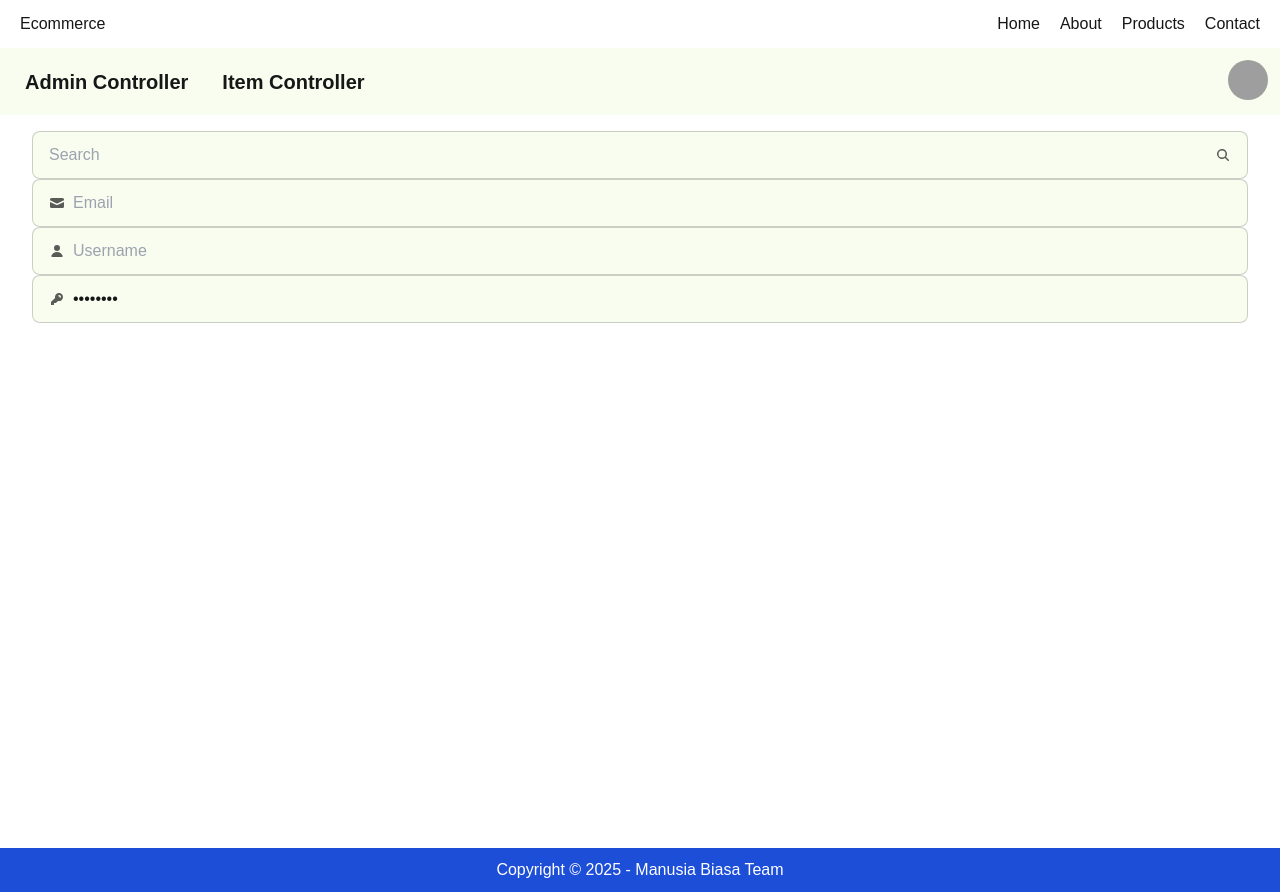
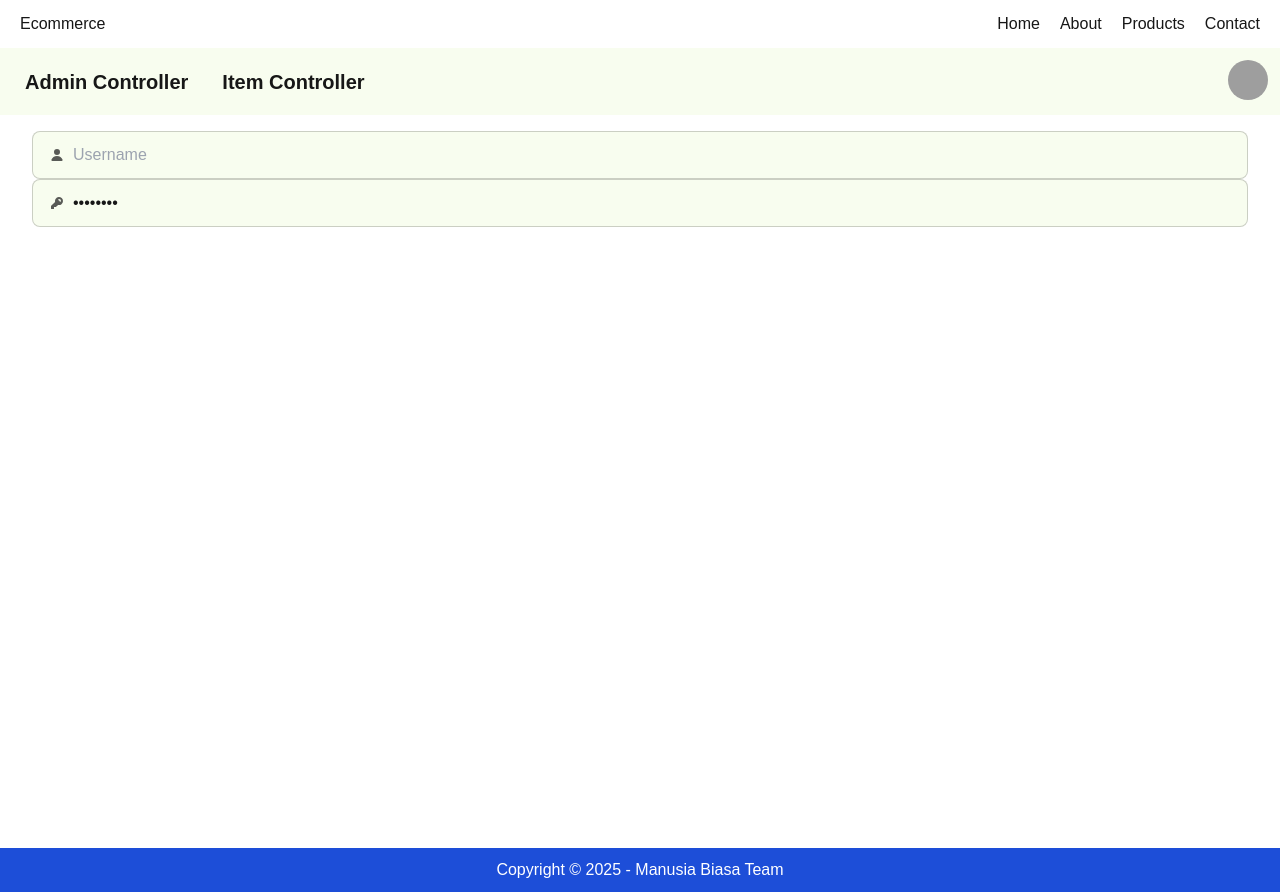
Before and after one commit to Deoca27/manusia-biasa, a Next.js app: page /admin/add in a window 1280 px wide. Built offline with nearby package versions, Linux system fonts and the light colour scheme; grey boxes are pictures that could not be loaded.

Commit message:
jhoshe: menghapus text input yang tidak digunakan

```diff
--- a/app/admin/add/page.tsx
+++ b/app/admin/add/page.tsx
@@ -1,34 +1,9 @@
 "use client";
 
-export default function AddPage(){
-return(
+export default function AddPage() {
+    return (
         <>
-    <label className="input input-bordered flex items-center gap-2">
-  <input type="text" className="grow" placeholder="Search" />
-  <svg
-    xmlns="http://www.w3.org/2000/svg"
-    viewBox="0 0 16 16"
-    fill="currentColor"
-    className="h-4 w-4 opacity-70">
-    <path
-      fillRule="evenodd"
-      d="M9.965 11.026a5 5 0 1 1 1.06-1.06l2.755 2.754a.75.75 0 1 1-1.06 1.06l-2.755-2.754ZM10.5 7a3.5 3.5 0 1 1-7 0 3.5 3.5 0 0 1 7 0Z"
-      clipRule="evenodd" />
-  </svg>
-</label>
-<label className="input input-bordered flex items-center gap-2">
-  <svg
-    xmlns="http://www.w3.org/2000/svg"
-    viewBox="0 0 16 16"
-    fill="currentColor"
-    className="h-4 w-4 opacity-70">
-    <path
-      d="M2.5 3A1.5 1.5 0 0 0 1 4.5v.793c.026.009.051.02.076.032L7.674 8.51c.206.1.446.1.652 0l6.598-3.185A.755.755 0 0 1 15 5.293V4.5A1.5 1.5 0 0 0 13.5 3h-11Z" />
-    <path
-      d="M15 6.954 8.978 9.86a2.25 2.25 0 0 1-1.956 0L1 6.954V11.5A1.5 1.5 0 0 0 2.5 13h11a1.5 1.5 0 0 0 1.5-1.5V6.954Z" />
-  </svg>
-  <input type="text" className="grow" placeholder="Email" />
-</label>
+        <div>
             <label className="input input-bordered flex items-center gap-2">
                 <svg
                     xmlns="http://www.w3.org/2000/svg"
@@ -53,6 +28,7 @@ return(
                 </svg>
                 <input type="password" className="grow" value="password" />
             </label>
+        </div>
         </>
     )
 }
```
Lines whose indentation alone changed are shown as unchanged.
